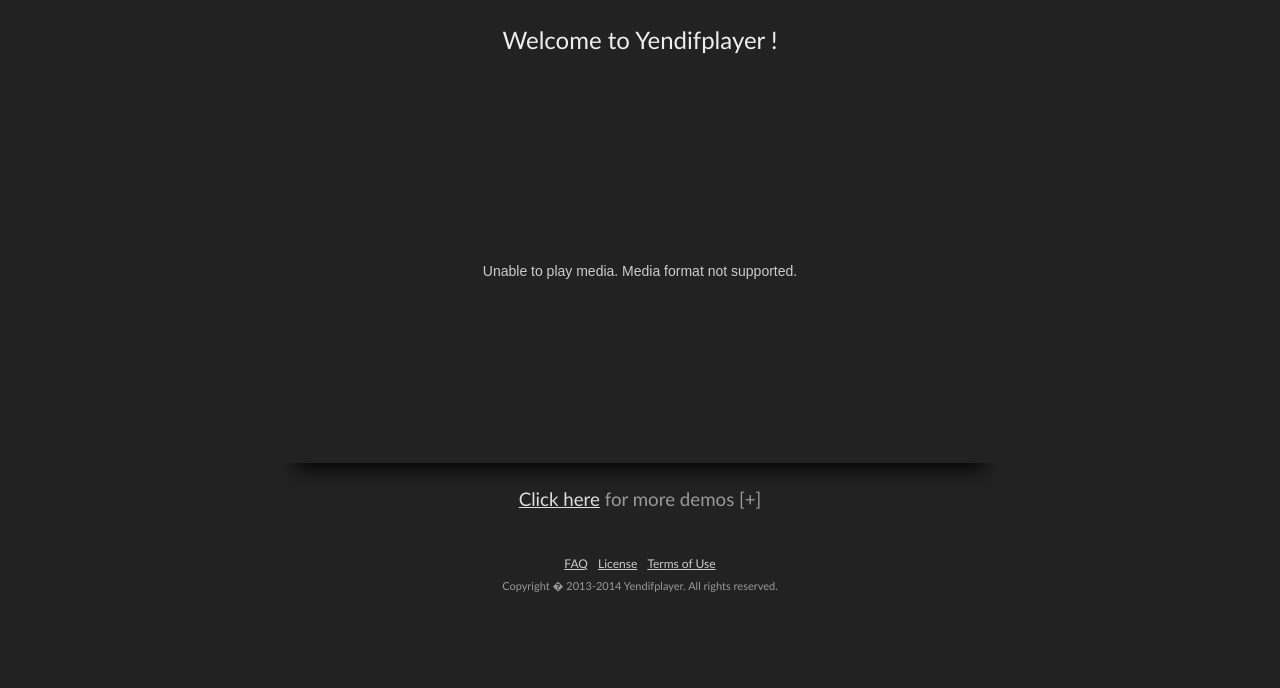
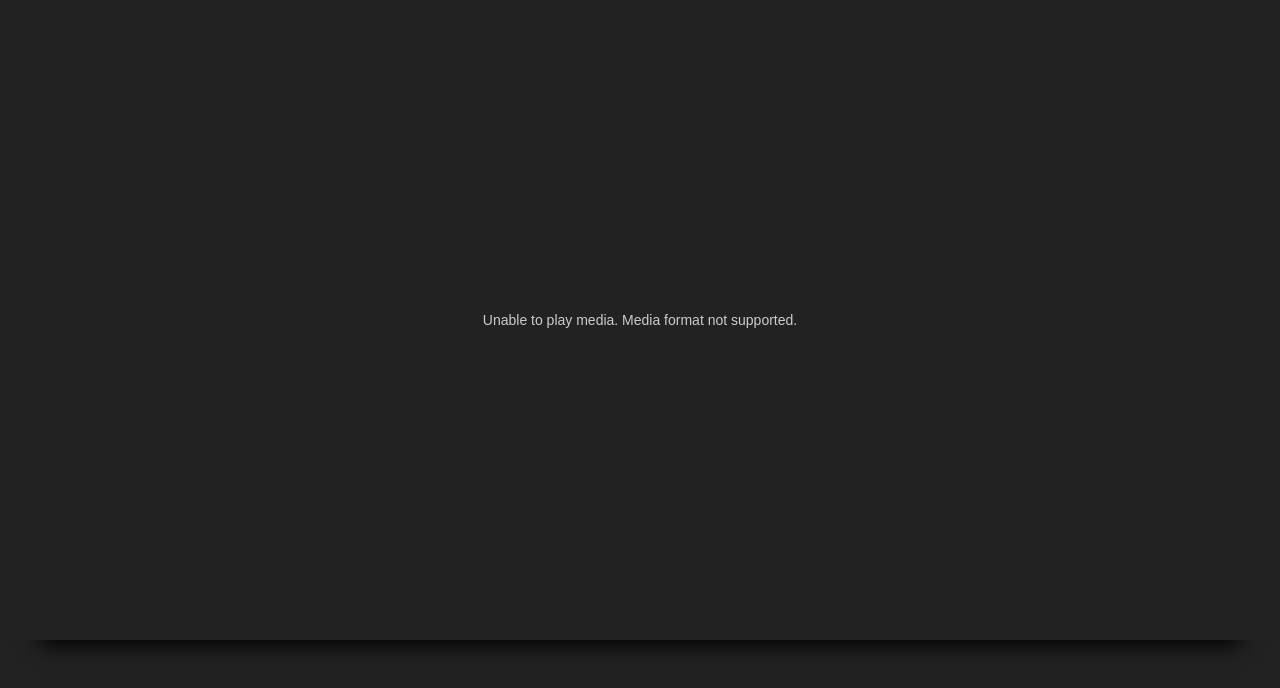
Before and after one commit to CoericK/YendifRTMP, a plain HTML site: page index.html in a window 1280 px wide. Drawn offline with nearby package versions, Linux system fonts and the light colour scheme; no server answers.

Commit message:
Adding rtmp

```diff
--- a/index.html
+++ b/index.html
@@ -28,6 +28,20 @@
             embed: 1,
             keyboard: 1
         }
+
+        // ensure DOM is ready
+        $(function () {
+
+            // this will install yendifplayer into an element with id="player"
+            $("#player").yendifplayer ({
+                videos:{
+                    rtmp:"rtmp://54.163.148.239/live/",
+                    flash:"mystreamkey"
+                }
+            });
+
+        });
+
     </script>
     <!--******************************************************************************************-->
     <!--Yendifplayer header configuration[enf]-->
@@ -97,23 +111,7 @@
     </style>
 </head>
 <body>
-<h2>Welcome to Yendifplayer !</h2>
-<div class="main">
-    <div class="yendifplayer">
-        <video poster="http://yendifplayer.com/videos/sampleOne.jpg">
-            <source type="video/mp4" src="http://yendifplayer.com/videos/sampleOne.mp4">
-            <track src="subtitles.vtt">
-        </video>
-    </div>
-    <h3><a href="http://yendifplayer.com/demo/">Click here</a> for more demos [+]</h3>
-</div>
-<div class="footer">
-    <ul>
-        <li><a href="http://yendifplayer.com/faq.html" target="_blank">FAQ</a></li>
-        <li><a href="http://yendifplayer.com/license.html" target="_blank">License</a></li>
-        <li><a href="http://yendifplayer.com/terms-of-use.html" target="_blank">Terms of Use</a></li>
-    </ul>
-    <p>Copyright � 2013-2014 Yendifplayer. All rights reserved.</p>
-</div>
+<!-- empty container element with unique id="player" -->
+<div id="player"></div>
 </body>
 </html>
```
